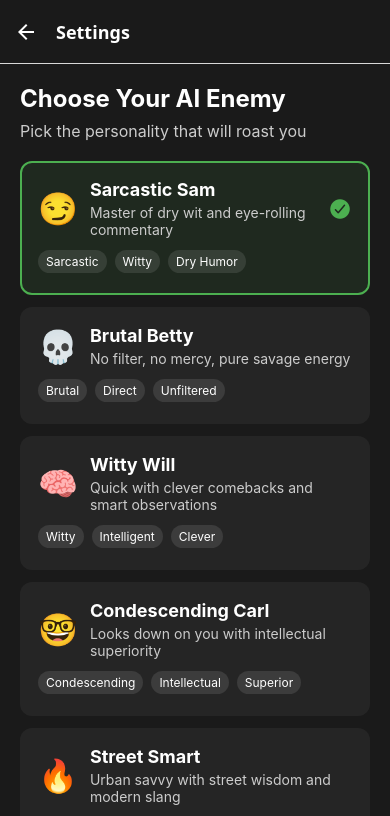
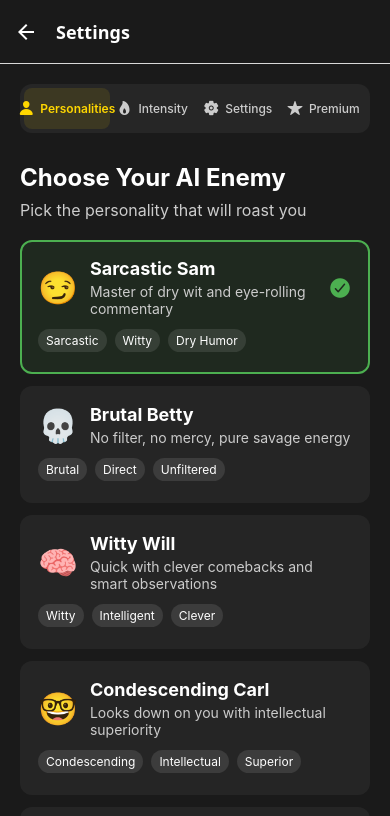
Before and after one commit to martyhines/hater-ai-realtime-server, a React Native app: screen /Settings in a window 390 px wide. Shown: the top 816 px of the page. Built offline with nearby package versions, Linux system fonts and the light colour scheme.

Commit message:
Compact Settings Screen with Tabs: Personalities, Intensity, Settings, Premium

```diff
--- a/src/screens/SettingsScreen.tsx
+++ b/src/screens/SettingsScreen.tsx
@@ -8,6 +8,7 @@ import {
   Switch,
   Alert,
   ActivityIndicator,
+  Dimensions,
 } from 'react-native';
 import { SafeAreaView } from 'react-native-safe-area-context';
 import { Ionicons } from '@expo/vector-icons';
@@ -42,6 +43,7 @@ const SettingsScreen: React.FC<Props> = ({ navigation, route }) => {
   const [unlockedPersonalities, setUnlockedPersonalities] = useState<string[]>([]);
   const [isPremiumLoading, setIsPremiumLoading] = useState(false);
   const [streak, setStreak] = useState(0);
+  const [activeTab, setActiveTab] = useState<'personalities' | 'intensity' | 'preferences' | 'premium'>('personalities');
 
   const personalities = [
     {
@@ -389,12 +391,38 @@ const SettingsScreen: React.FC<Props> = ({ navigation, route }) => {
 
   return (
     <SafeAreaView style={styles.container}>
+      {/* Tab Navigation */}
+      <View style={styles.tabContainer}>
+        {[
+          { key: 'personalities', label: 'Personalities', icon: 'person' },
+          { key: 'intensity', label: 'Intensity', icon: 'flame' },
+          { key: 'preferences', label: 'Settings', icon: 'settings' },
+          { key: 'premium', label: 'Premium', icon: 'star' },
+        ].map((tab) => (
+          <TouchableOpacity
+            key={tab.key}
+            style={[styles.tab, activeTab === tab.key && styles.activeTab]}
+            onPress={() => setActiveTab(tab.key as any)}
+          >
+            <Ionicons
+              name={tab.icon as any}
+              size={16}
+              color={activeTab === tab.key ? '#FFD700' : '#ccc'}
+            />
+            <Text style={[styles.tabText, activeTab === tab.key && styles.activeTabText]}>
+              {tab.label}
+            </Text>
+          </TouchableOpacity>
+        ))}
+      </View>
+
       <ScrollView
         ref={scrollViewRef}
         style={styles.scrollView}
         contentContainerStyle={styles.content}
       >
         {/* AI Personality Section */}
+        {activeTab === 'personalities' && (
           <View style={styles.section}>
             <Text style={styles.sectionTitle}>Choose Your AI Enemy</Text>
             <Text style={styles.sectionSubtitle}>Pick the personality that will roast you</Text>
@@ -457,8 +485,10 @@ const SettingsScreen: React.FC<Props> = ({ navigation, route }) => {
             );
           })}
           </View>
+        )}
 
         {/* Roast Intensity Section */}
+        {activeTab === 'intensity' && (
         <View style={styles.section}>
           <Text style={styles.sectionTitle}>Roast Intensity</Text>
           <Text style={styles.sectionSubtitle}>How hard should your AI enemy go?</Text>
@@ -487,8 +517,10 @@ const SettingsScreen: React.FC<Props> = ({ navigation, route }) => {
             </TouchableOpacity>
           ))}
           </View>
+        )}
 
         {/* Preferences Section */}
+        {activeTab === 'preferences' && (
         <View style={styles.section}>
           <Text style={styles.sectionTitle}>Preferences</Text>
 
@@ -573,8 +605,10 @@ const SettingsScreen: React.FC<Props> = ({ navigation, route }) => {
             <Ionicons name="chevron-forward" size={24} color="#ccc" />
           </TouchableOpacity> */}
           </View>
+        )}
 
         {/* Premium Features Section */}
+        {activeTab === 'premium' && (
         <View style={styles.section}>
           <Text style={styles.sectionTitle}>🔥 Premium Features</Text>
           <Text style={styles.sectionSubtitle}>Unlock the full potential of your AI enemy</Text>
@@ -610,6 +644,7 @@ const SettingsScreen: React.FC<Props> = ({ navigation, route }) => {
             </TouchableOpacity>
           ))}
           </View>
+        )}
 
         {/* Clear API Key Button */}
         {isAIEnabled && (
@@ -685,6 +720,36 @@ const styles = StyleSheet.create({
   container: {
     flex: 1,
     backgroundColor: '#1a1a1a',
+  },
+  tabContainer: {
+    flexDirection: 'row',
+    backgroundColor: 'rgba(255, 255, 255, 0.05)',
+    borderRadius: 12,
+    margin: 20,
+    marginBottom: 10,
+    padding: 4,
+  },
+  tab: {
+    flex: 1,
+    alignItems: 'center',
+    justifyContent: 'center',
+    paddingVertical: 12,
+    paddingHorizontal: 8,
+    borderRadius: 8,
+    flexDirection: 'row',
+    gap: 6,
+  },
+  activeTab: {
+    backgroundColor: 'rgba(255, 215, 0, 0.1)',
+  },
+  tabText: {
+    fontSize: 12,
+    color: '#ccc',
+    fontWeight: '500',
+  },
+  activeTabText: {
+    color: '#FFD700',
+    fontWeight: '600',
   },
   scrollView: {
     flex: 1,
```
Lines whose indentation alone changed are shown as unchanged.
